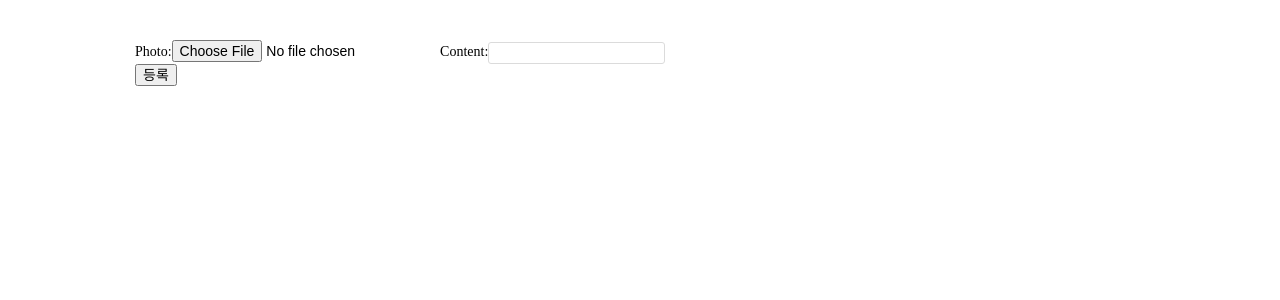
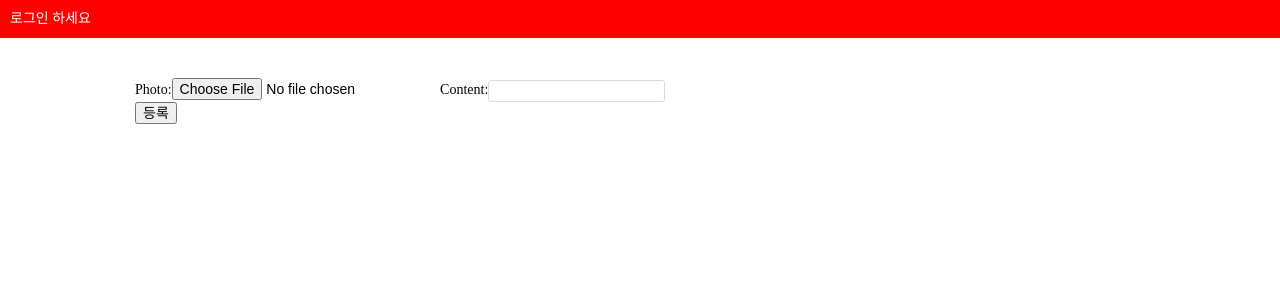
Before and after one commit to hongdonghyun/drf_insta, a Django app: a page that uses django_app/templates/base/base.html in a window 1280 px wide. Shown: the part 84-384 px from the top of the page. Run offline with Django 3.2, Linux system fonts and the light colour scheme; style sheets or scripts are compiled from the project's sources.

Commit message:
로그인 여부 테스트 출력

```diff
--- a/django_app/static/css/base.compact.css
+++ b/django_app/static/css/base.compact.css
@@ -1,3 +1,5 @@
 html, body { font-size: 14px; line-height: 18px; }
 
 input[type=text], input[type=password] { border: 1px solid #dbdbdb; border-radius: 3px; color: #262626; font-size: 12px; outline: none; padding: 3px 10px 3px 10px; }
+
+.test { padding: 10px; color: white; background-color: red; font-size: 14px; }
--- a/django_app/static/css/base.min.css
+++ b/django_app/static/css/base.min.css
@@ -1 +1 @@
-html,body{font-size:14px;line-height:18px}input[type=text],input[type=password]{border:1px solid #dbdbdb;border-radius:3px;color:#262626;font-size:12px;outline:none;padding:3px 10px 3px 10px}
+html,body{font-size:14px;line-height:18px}input[type=text],input[type=password]{border:1px solid #dbdbdb;border-radius:3px;color:#262626;font-size:12px;outline:none;padding:3px 10px 3px 10px}.test{padding:10px;color:white;background-color:red;font-size:14px}
--- a/django_app/static/css/base.nested.css
+++ b/django_app/static/css/base.nested.css
@@ -9,3 +9,9 @@
   font-size: 12px;
   outline: none;
   padding: 3px 10px 3px 10px; }
+
+.test {
+  padding: 10px;
+  color: white;
+  background-color: red;
+  font-size: 14px; }
--- a/django_app/static/scss/base.scss
+++ b/django_app/static/scss/base.scss
@@ -11,3 +11,11 @@
   outline: none;
   padding: 3px 10px 3px 10px;
 }
+
+.test {
+  padding: 10px;
+  color:white;
+  background-color: red;
+  font-size: 14px;
+
+}
--- a/django_app/templates/base/base.html
+++ b/django_app/templates/base/base.html
@@ -37,7 +37,18 @@
             </div>
         </nav>
     </header>
-    <div class ="container">
+
+    <div class="test">
+
+        {% if user.is_authenticated %}
+        {{ user }} <span>이 로그인 중입니다.</span>
+        {% else %}
+        <span>로그인 하세요</span>
+        {% endif %}
+
+    </div>
+
+    <div class="container">
         {% block content %}
         {% endblock %}
     </div>
```
Also changed, not shown: django_app/static/css/base.css (+7 -0 lines). Lines whose indentation alone changed are shown as unchanged.
